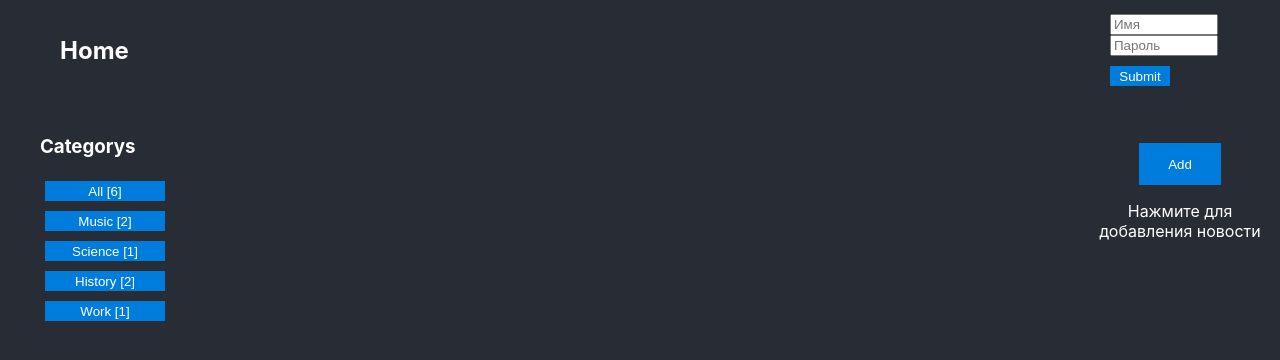
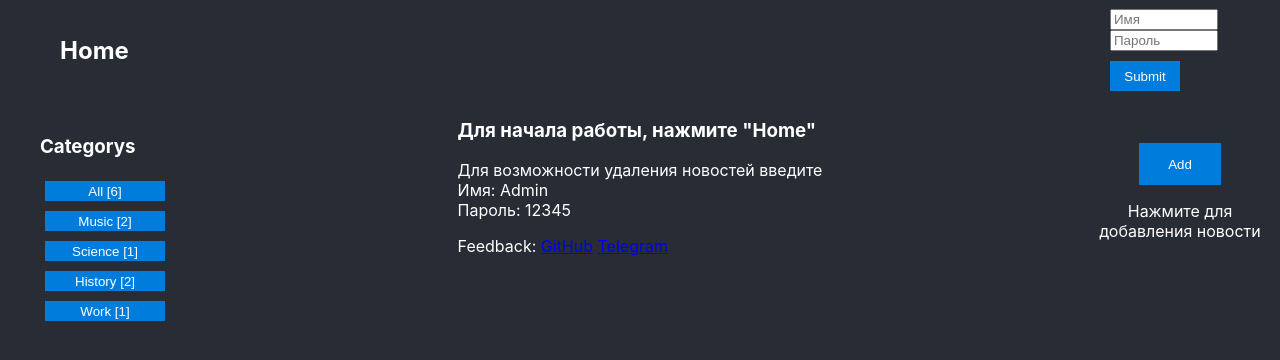
Before and after one commit to Riveran/crud-page, a React (Create React App) app: page / in a window 1280 px wide. Shown: the top 360 px of the page. Built offline with nearby package versions, Linux system fonts and the light colour scheme.

Commit message:
add start page

```diff
--- a/src/actions/index.js
+++ b/src/actions/index.js
@@ -3,8 +3,8 @@ import {
   ADD_CATEGORY,
   LOG_IN,
   LOG_IN_FAILURE,
-  ADD_COMMENTS,
-  DELETE_NEWS
+  DELETE_NEWS,
+  LOG_OUT
 } from '../constants/index'
 
 function checkLoggin (params) {
@@ -40,6 +40,12 @@ export function logIn (params, cb) {
   }
 }
 
+export function logOut () {
+  return {
+    type: LOG_OUT
+  }
+}
+
 export function createNews (article) {
   return { type: ADD_NEWS, article }
 }
--- a/src/components/Add/AddForm.js
+++ b/src/components/Add/AddForm.js
@@ -29,7 +29,7 @@ class AddForm extends Component {
       category: '',
       agree: false
     })
-    this.props.history.push('/')
+    this.props.history.push('/home')
   }
 
   handleChangeCheckBox = e => {
--- a/src/components/Add/add.css
+++ b/src/components/Add/add.css
@@ -47,6 +47,11 @@
   text-transform: uppercase;
   background: #007ddc;
 }
+
+.add__btn,
+.add-item:hover {
+  background: green;
+}
 .add__btn:disabled {
   background: #ccc;
   color: #999;
--- a/src/components/ArticleList/Article.js
+++ b/src/components/ArticleList/Article.js
@@ -1,5 +1,6 @@
 import React from 'react'
 import { connect } from 'react-redux'
+import { Link } from 'react-router-dom'
 
 const News = ({ article: { News }, match }) => {
   const news = News.find(({ id }) => id === +match.params.id)
@@ -20,6 +21,9 @@ const News = ({ article: { News }, match }) => {
       />
       <p>{news.bigText}</p>
       <i>{news.date}</i>
+      <Link className='back' to='/home'>
+        Back
+      </Link>
     </div>
   )
 }
--- a/src/components/ArticleList/articlelist.css
+++ b/src/components/ArticleList/articlelist.css
@@ -35,3 +35,10 @@
   display: flex;
   justify-content: space-between;
 }
+
+.back {
+  display: block;
+  font-size: 20px;
+  color: #007ddc;
+  text-decoration: none;
+}
--- a/src/components/Home/home.css
+++ b/src/components/Home/home.css
@@ -38,9 +38,13 @@
   background: none;
   background: #007ddc;
   color: white;
-  width: 60px;
-  height: 20px;
+  width: 70px;
+  height: 30px;
   border: none;
+}
+
+.loggin-btn:hover {
+  background: red;
 }
 
 .error {
--- a/src/components/Home/loggin-form.js
+++ b/src/components/Home/loggin-form.js
@@ -1,6 +1,6 @@
 import React, { Component } from 'react'
 import { connect } from 'react-redux'
-import { logIn } from '../../actions/index'
+import { logIn, logOut } from '../../actions/index'
 
 class LoginForm extends Component {
   state = {
@@ -33,11 +33,27 @@ class LoginForm extends Component {
     }))
   }
 
+  logginOut = () => {
+    this.props.logOut()
+    this.setState({
+      redirectToPreviousRoute: false,
+      username: '',
+      password: ''
+    })
+  }
+
   render () {
     const { username, password, redirectToPreviousRoute } = this.state
     const { errorMsg } = this.props
     if (redirectToPreviousRoute) {
-      return <div className='loggin-block'>Привет, {this.state.username}</div>
+      return (
+        <div className='loggin-block'>
+          Привет, {this.state.username}{' '}
+          <button className='loggin-btn' onClick={this.logginOut}>
+            Login out
+          </button>
+        </div>
+      )
     }
     return (
       <div className='loggin-block'>
@@ -73,7 +89,8 @@ const mapStateToProps = state => ({
 })
 
 const mapDispatchToProps = dispatch => ({
-  logIn: (params, cb) => dispatch(logIn(params, cb))
+  logIn: (params, cb) => dispatch(logIn(params, cb)),
+  logOut: () => dispatch(logOut())
 })
 
 export default connect(
--- a/src/components/Main/Main.js
+++ b/src/components/Main/Main.js
@@ -2,6 +2,7 @@ import React, { Component } from 'react'
 import { Route, Switch } from 'react-router-dom'
 import AddForm from '../Add//AddForm'
 import ArticleList from '../ArticleList/ArticleList'
+import Start from './start'
 import './main.css'
 
 export default class Main extends Component {
@@ -9,6 +10,7 @@ export default class Main extends Component {
     return (
       <div className='main-wrapper'>
         <Switch>
+          <Route exact path='/' component={Start} />
           <Route path='/home' component={ArticleList} />
           <Route path='/add' component={AddForm} />
         </Switch>
--- /dev/null
+++ b/src/components/Main/start.js
@@ -0,0 +1,17 @@
+import React, { Component } from 'react'
+
+export default class Start extends Component {
+  render () {
+    return (
+      <div>
+        <h3>Для начала работы, нажмите "Home"</h3>
+        <p>
+          Для возможности удаления новостей введите <br /> Имя: Admin <br />
+          Пароль: 12345
+        </p>
+        Feedback: <a href='https://github.com/Riveran'>GitHub</a>{' '}
+        <a href='https://t.me/Riveran'>Telegram</a>
+      </div>
+    )
+  }
+}
```
Also changed, not shown: src/data.js (+0 -10 lines).
